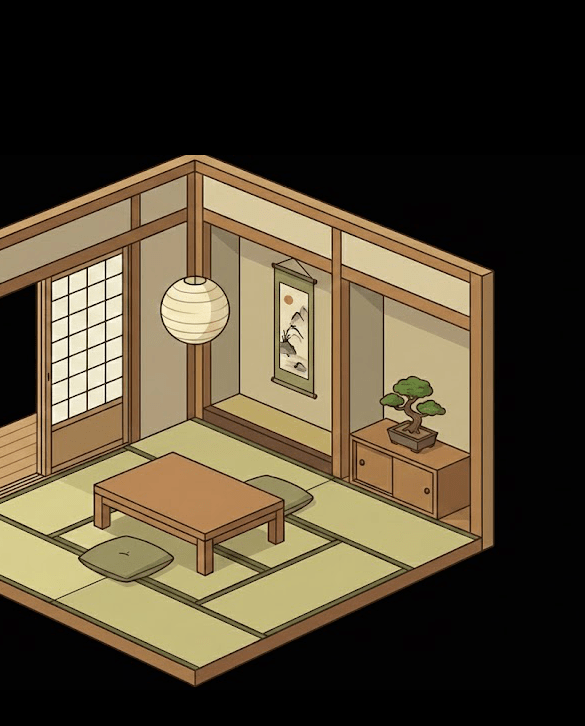
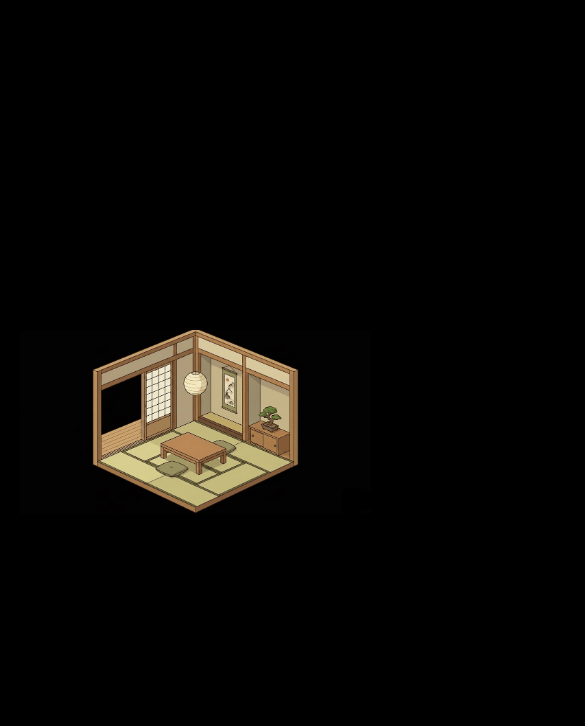
Before and after one commit to abhijitparida/abhijitparida.github.io, a plain HTML site: page index.html in a window 390 px wide. Shown: the top 726 px of the page, 585 px wide, since content can reach past the window. Drawn offline with Linux system fonts and the light colour scheme.

Commit message:
📱 Make image responsive for mobile viewports

```diff
--- a/index.html
+++ b/index.html
@@ -15,6 +15,11 @@
             align-items: center;
             height: 100vh;
         }
+
+        img {
+            max-width: 90%;
+            height: auto;
+        }
     </style>
 </head>
 
```
